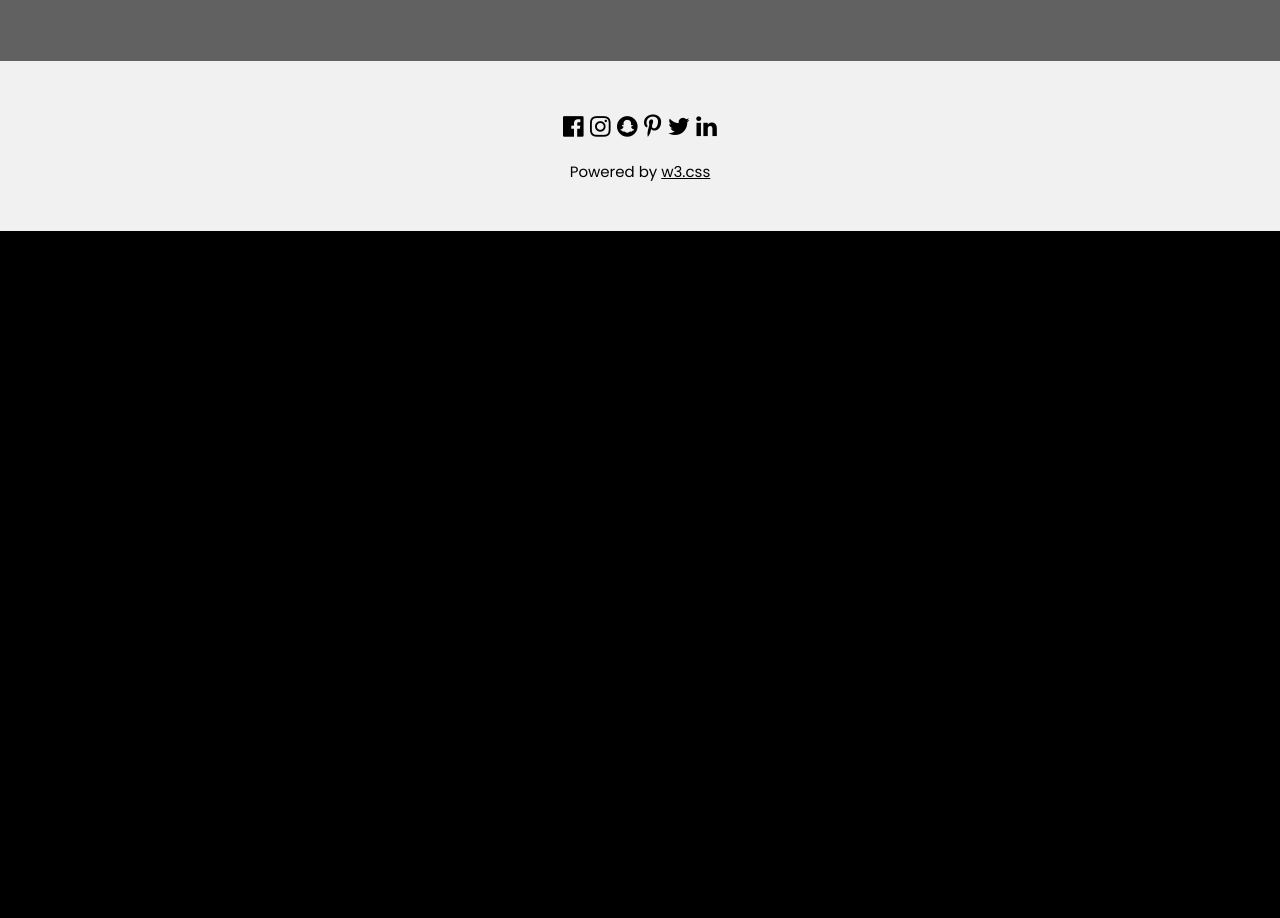
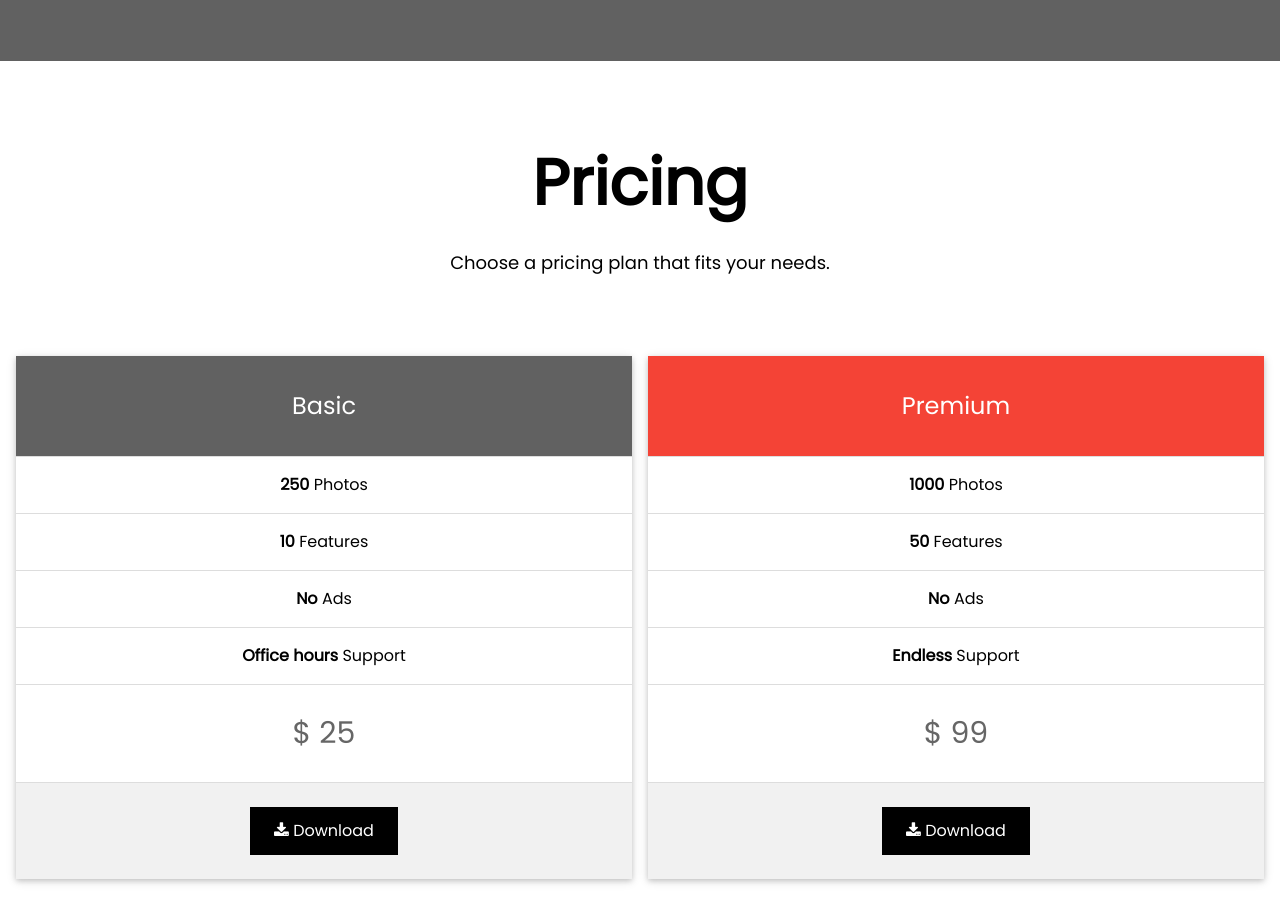
Before and after one commit to Bjenhamin4Alfredolvchenki/PORTUGAL_W3CSS, a plain HTML site: page index.html in a window 1280 px wide. Shown: the part 2982-3900 px from the top of the page. Before the commit the page ends 3213 px from the top, so only its background shows below. Drawn offline with nearby package versions, Linux system fonts and the light colour scheme.

Commit message:
Update index.html

```diff
--- a/index.html
+++ b/index.html
@@ -306,6 +306,49 @@ body {margin:0;height:2000px;}
 
 
 
+<!-- Pricing Section -->
+<!-- Pricing Section -->
+<!-- Pricing Section -->
+<!-- Pricing Section -->
+<div class="w3-padding-64 w3-center w3-white">
+  <h1 class="w3-jumbo"><b>Pricing</b></h1>
+  <p class="w3-large">Choose a pricing plan that fits your needs.</p>
+  <div class="w3-row-padding" style="margin-top:64px">
+    <div class="w3-half w3-section">
+      <ul class="w3-ul w3-card w3-hover-shadow">
+        <li class="w3-dark-grey w3-xlarge w3-padding-32">Basic</li>
+        <li class="w3-padding-16"><b>250</b> Photos</li>
+        <li class="w3-padding-16"><b>10</b> Features</li>
+        <li class="w3-padding-16"><b>No</b> Ads</li>
+        <li class="w3-padding-16"><b>Office hours</b> Support</li>
+        <li class="w3-padding-16">
+          <h2 class="w3-opacity">$ 25</h2>
+        </li>
+        <li class="w3-light-grey w3-padding-24">
+          <button class="w3-button w3-black w3-padding-large" onclick="document.getElementById('download').style.display='block'"><i class="fa fa-download"></i> Download</button>
+        </li>
+      </ul>
+    </div>
+    <div class="w3-half w3-section">
+      <ul class="w3-ul w3-card w3-hover-shadow">
+        <li class="w3-red w3-xlarge w3-padding-32">Premium</li>
+        <li class="w3-padding-16"><b>1000</b> Photos</li>
+        <li class="w3-padding-16"><b>50</b> Features</li>
+        <li class="w3-padding-16"><b>No</b> Ads</li>
+        <li class="w3-padding-16"><b>Endless</b> Support</li>
+        <li class="w3-padding-16">
+          <h2 class="w3-opacity">$ 99</h2>
+        </li>
+        <li class="w3-light-grey w3-padding-24">
+          <button class="w3-button w3-black w3-padding-large" onclick="document.getElementById('download').style.display='block'"> <i class="fa fa-download"></i> Download</button>
+        </li>
+      </ul>
+    </div>
+  </div>
+  <br>
+</div>
+
+
 <!-- Footer -->
 <!-- Footer -->
 <!-- Footer -->
```
